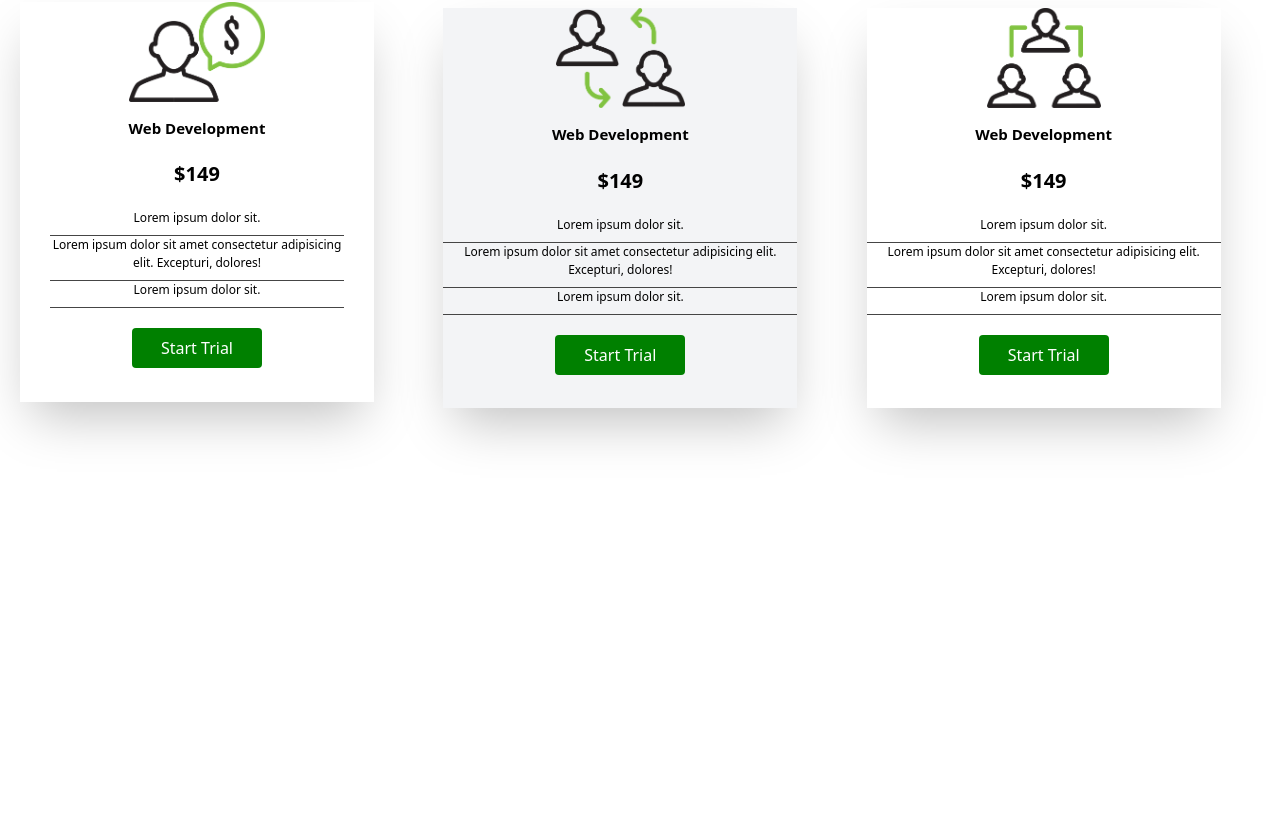
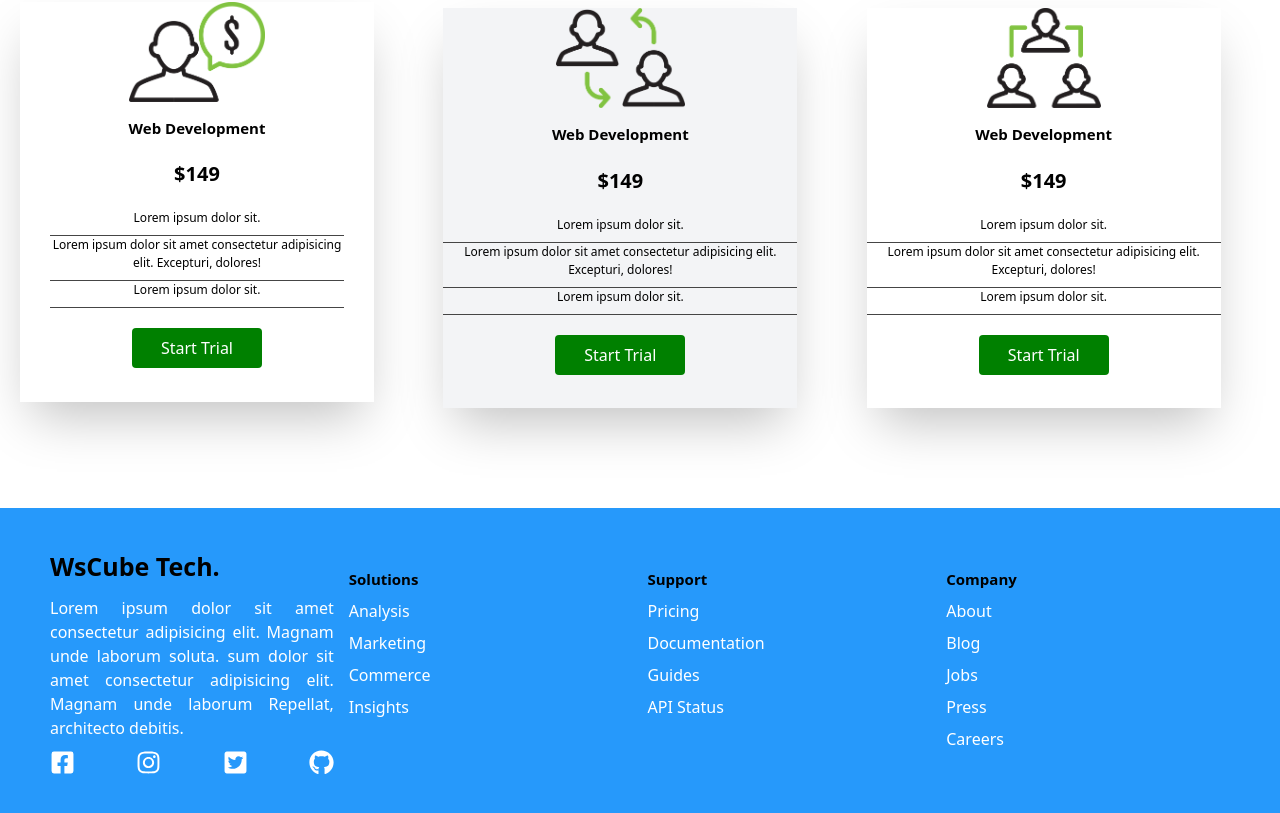
Before and after one commit to sudeepSubedi01/Company-Website, a React (Vite) app: page / in a window 1280 px wide. Shown: the part 1421-2234 px from the top of the page. Before the commit the page ends 1929 px from the top, so only its background shows below. Built offline with nearby package versions, Linux system fonts and the light colour scheme.

Commit message:
footer complete

```diff
--- a/src/App.jsx
+++ b/src/App.jsx
@@ -4,6 +4,7 @@ import Header from './components/Header.jsx'
 import Experts from './components/Experts.jsx'
 import Newsletter from './components/Newsletter.jsx'
 import Plans from './components/Plans.jsx'
+import Footer from './components/Footer.jsx'
 
 function App() {
 
@@ -14,6 +15,7 @@ function App() {
       <Experts/>
       <Newsletter/>
       <Plans/>
+      <Footer/>
     </>
   )
 }
--- /dev/null
+++ b/src/components/Footer.jsx
@@ -0,0 +1,48 @@
+import React from 'react'
+import { FaFacebookSquare } from "react-icons/fa";
+import { FaInstagram } from "react-icons/fa";
+import { FaTwitterSquare } from "react-icons/fa";
+import { FaGithub } from "react-icons/fa6";
+
+const Footer = () => {
+  return (
+    <div className='bg-[#2699fb] w-full px-[50px] py-[40px]'>
+      <div className='max-w-[1240px] mx-auto md:grid grid-cols-4 gap-[15px]'>
+        <div>
+          <p className='text-black text-[25px] font-bold'>WsCube Tech.</p>
+          <p className='pt-[10px] text-white text-[16px] text-justify'>Lorem ipsum dolor sit amet consectetur adipisicing elit. Magnam unde laborum soluta. sum dolor sit amet consectetur adipisicing elit. Magnam unde laborum Repellat, architecto debitis.</p>
+          <div className='mt-[10px] text-white text-[25px] flex justify-between'>
+            <FaFacebookSquare />
+            <FaInstagram />
+            <FaTwitterSquare />
+            <FaGithub />
+            </div>
+        </div>
+        <div className="pt-[20px] flex flex-col items-start gap-[8px]">
+          <p className='text-black text-[15px] font-bold '>Solutions</p>
+          <p className='text-white text-[16px] '>Analysis</p>
+          <p className='text-white text-[16px] '>Marketing</p>
+          <p className='text-white text-[16px] '>Commerce</p>
+          <p className='text-white text-[16px] '>Insights</p>
+        </div>
+        <div className="pt-[20px] flex flex-col items-start gap-[8px]">
+        <p className='text-black text-[15px] font-bold '>Support</p>
+          <p className='text-white text-[16px] '>Pricing</p>
+          <p className='text-white text-[16px] '>Documentation</p>
+          <p className='text-white text-[16px] '>Guides</p>
+          <p className='text-white text-[16px] '>API Status</p>
+        </div>
+        <div className="pt-[20px] flex flex-col items-start gap-[8px]">
+        <p className='text-black text-[15px] font-bold '>Company</p>
+          <p className='text-white text-[16px] '>About</p>
+          <p className='text-white text-[16px] '>Blog</p>
+          <p className='text-white text-[16px] '>Jobs</p>
+          <p className='text-white text-[16px] '>Press</p>
+          <p className='text-white text-[16px] '>Careers</p>
+        </div>
+      </div>
+    </div>
+  )
+}
+
+export default Footer
```
